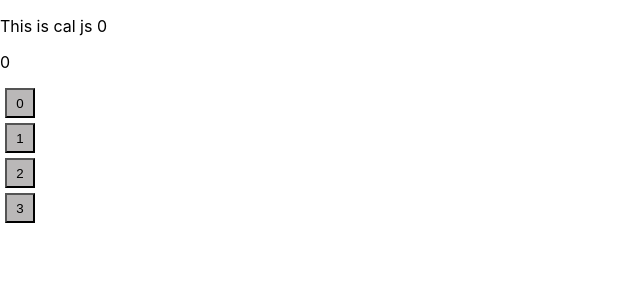
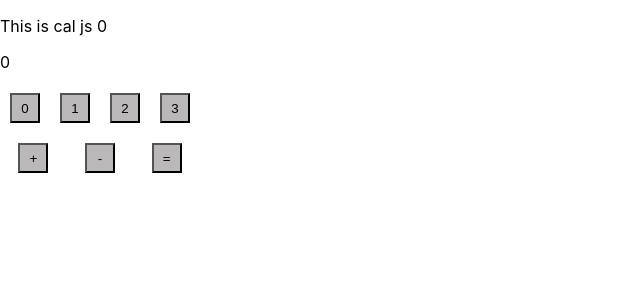
Before and after one commit to SanketWashimkar/Cal-app, a React (Create React App) app: page / in a window 1280 px wide. Shown: the top 300 px of the page, without its empty margins (0-640 px from the left). Built offline with nearby package versions, Linux system fonts and the light colour scheme.

Commit message:
main:6th commit

```diff
--- a/src/components/CalWrapper/CalWrapper.js
+++ b/src/components/CalWrapper/CalWrapper.js
@@ -1,14 +1,31 @@
 import Button from "../../common/Button";
+import './CalWrapper.css'
+const CalWrapper = (props) => {
 
-const CalWrapper = (props) => {
-  const { allBtArr } = props;
-  const allButton = allBtArr.map((btObj) => {
-    return <Button btName={btObj.value} btFun={btObj.btFun} />;
-  });
+    const {allBtArr, oprationArr } = props;
 
-    console.log("allButton", allButton);
+      const  allButton = allBtArr ?  allBtArr.map((btObj) => {
+        return    <Button key={btObj.value} btName={btObj.value} btFun={btObj.btFun} />
+    }) : [];
 
-  return <div>{allButton}</div>;
+    const  allOprationBt = oprationArr ?  oprationArr.map((btObj) => {
+        return    <Button key={btObj.value} btName={btObj.value} btFun={btObj.btFun} />
+    }) : [];
+
+
+
+
+    return (
+        <div className="main-cal">
+
+        <div className="bt-name">
+        {allButton}
+        </div>
+       <div className="op-name">
+       {allOprationBt}
+       </div>
+        </div>
+    )
 };
 
 export default CalWrapper;
```
